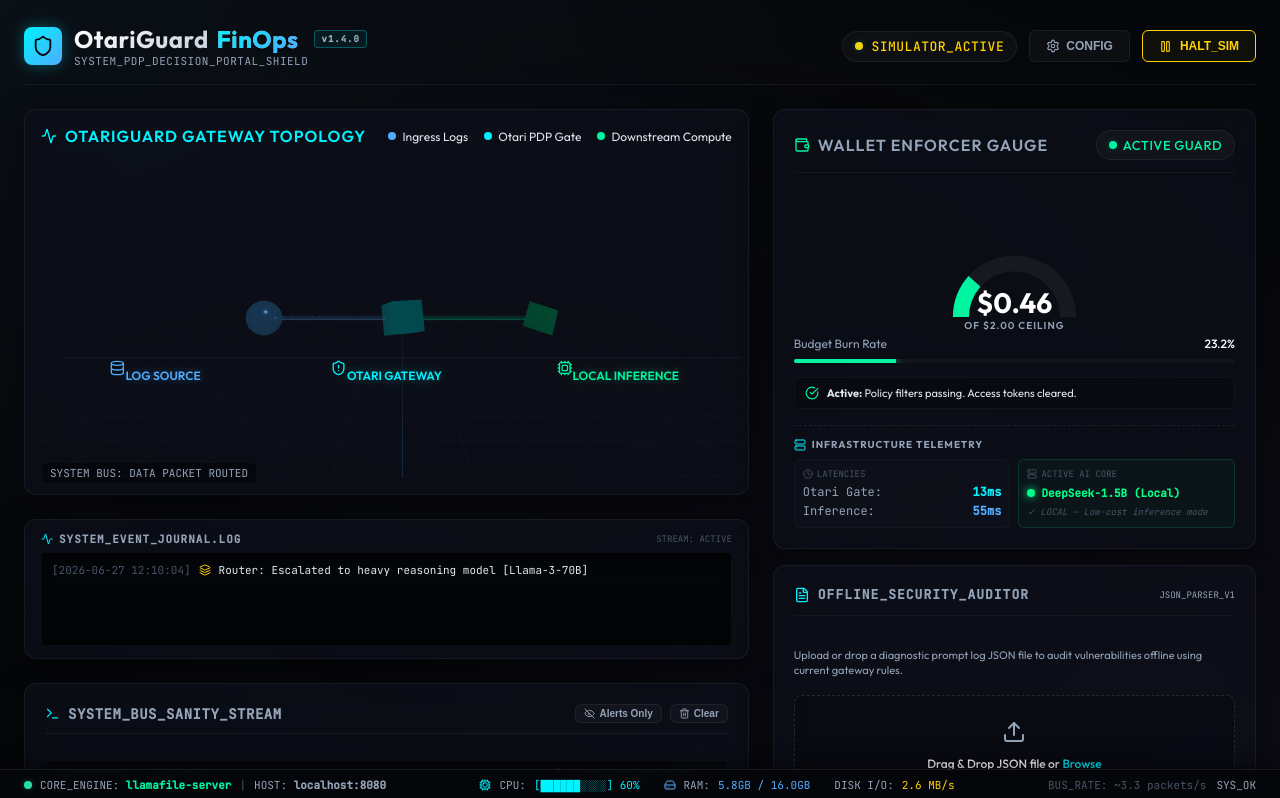
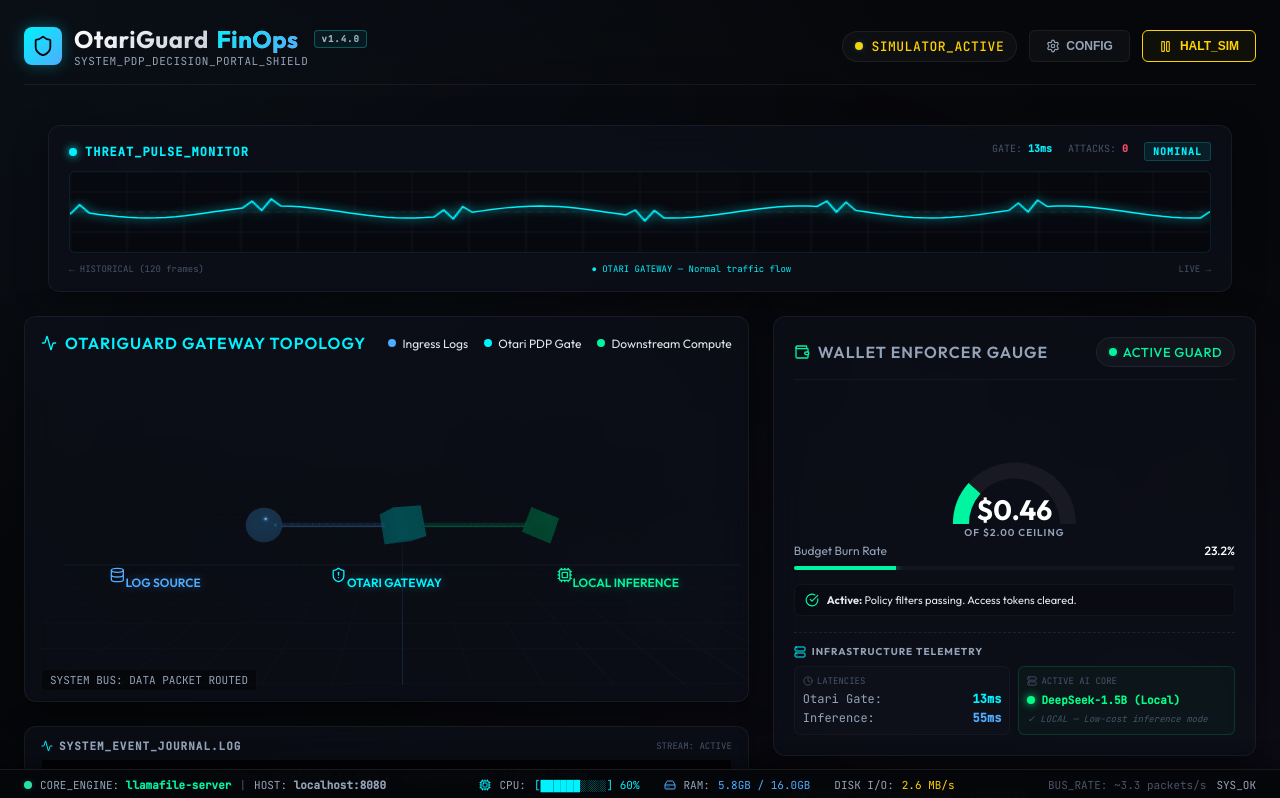
Before and after one commit to kunalhonde03/mozilla.ai, a React (Vite) app in the folder transparency_layer/: page / in a window 1280 px wide. Shown: the top 798 px of the page. Built offline with nearby package versions, Linux system fonts and the light colour scheme.

Commit message:
Integrate live ThreatPulse waveform visualizer

```diff
--- a/transparency_layer/src/App.jsx
+++ b/transparency_layer/src/App.jsx
@@ -6,6 +6,7 @@
 import TopologyVisualizer from './components/TopologyVisualizer';
 import EventsLog from './components/EventsLog';
 import LogAuditor from './components/LogAuditor';
+import ThreatPulse from './components/ThreatPulse';
 
 export default function App() {
   const [activeModel, setActiveModel] = useState('DeepSeek-1.5B (Local)');
@@ -212,6 +213,11 @@
         </div>
       )}
 
+      {/* Threat Pulse ECG wave visualizer */}
+      <div style={{ padding: '16px 24px 0 24px' }}>
+        <ThreatPulse />
+      </div>
+
       {/* DASHBOARD MODULES */}
       <main className="dashboard-grid">
         {/* Left Column (Topology + System Journal + Security Terminal Logs) */}
--- /dev/null
+++ b/transparency_layer/src/components/ThreatPulse.jsx
@@ -0,0 +1,196 @@
+import React, { useEffect, useRef, useState } from 'react';
+import socketService from '../services/socket';
+
+const WIDTH = 800;
+const HEIGHT = 80;
+const POINTS = 120;
+const NORMAL_AMP = 6;
+const ATTACK_AMP = 38;
+const ATTACK_COLOR = '#ff4d6d';
+const NORMAL_COLOR = '#00f2fe';
+
+function generateNormalPoint(i, t) {
+  const base = Math.sin(i * 0.18 + t * 0.05) * NORMAL_AMP;
+  const blip = i % 20 === 10 ? 12 : i % 20 === 11 ? -8 : i % 20 === 12 ? 14 : 0;
+  return HEIGHT / 2 - base - blip * 0.5;
+}
+
+export default function ThreatPulse() {
+  const canvasRef = useRef(null);
+  const stateRef = useRef({
+    points: Array(POINTS).fill(HEIGHT / 2),
+    attackMode: false,
+    attackDecay: 0,
+    t: 0,
+    totalAttacks: 0,
+  });
+  const [displayStats, setDisplayStats] = useState({ attacks: 0, status: 'NOMINAL', latency: 0 });
+
+  useEffect(() => {
+    const unsub = socketService.subscribe('logs', (log) => {
+      const s = stateRef.current;
+      if (log.blocked) {
+        s.attackMode = true;
+        s.attackDecay = 60;
+        s.totalAttacks++;
+        setDisplayStats(prev => ({ ...prev, attacks: s.totalAttacks, status: 'THREAT_DETECTED' }));
+      } else {
+        if (!s.attackMode) {
+          setDisplayStats(prev => ({ ...prev, status: 'NOMINAL' }));
+        }
+      }
+    });
+
+    const unsubStats = socketService.subscribe('stats', (data) => {
+      setDisplayStats(prev => ({ ...prev, latency: data.gateLatency || 0 }));
+    });
+
+    const canvas = canvasRef.current;
+    if (!canvas) return;
+    const ctx = canvas.getContext('2d');
+    let animId;
+
+    function draw() {
+      const s = stateRef.current;
+      s.t++;
+
+      if (s.attackMode && s.attackDecay > 0) {
+        s.attackDecay--;
+        if (s.attackDecay <= 0) {
+          s.attackMode = false;
+          setDisplayStats(prev => ({ ...prev, status: 'NOMINAL' }));
+        }
+      }
+
+      s.points.shift();
+
+      let newY;
+      if (s.attackMode) {
+        const spike = Math.sin(s.t * 0.8) * ATTACK_AMP * (s.attackDecay / 60);
+        const chaos = (Math.random() - 0.5) * ATTACK_AMP * 0.6 * (s.attackDecay / 60);
+        newY = HEIGHT / 2 - spike - chaos;
+      } else {
+        newY = generateNormalPoint(s.t, s.t);
+      }
+      s.points.push(newY);
+
+      ctx.clearRect(0, 0, WIDTH, HEIGHT);
+
+      if (s.attackMode) {
+        const grd = ctx.createLinearGradient(0, 0, 0, HEIGHT);
+        grd.addColorStop(0, `rgba(255,77,109,${0.06 * (s.attackDecay / 60)})`);
+        grd.addColorStop(1, 'transparent');
+        ctx.fillStyle = grd;
+        ctx.fillRect(0, 0, WIDTH, HEIGHT);
+      }
+
+      ctx.strokeStyle = 'rgba(255,255,255,0.04)';
+      ctx.lineWidth = 1;
+      for (let x = 0; x < WIDTH; x += 40) {
+        ctx.beginPath(); ctx.moveTo(x, 0); ctx.lineTo(x, HEIGHT); ctx.stroke();
+      }
+      for (let y = 0; y < HEIGHT; y += 20) {
+        ctx.beginPath(); ctx.moveTo(0, y); ctx.lineTo(WIDTH, y); ctx.stroke();
+      }
+
+      ctx.strokeStyle = 'rgba(255,255,255,0.06)';
+      ctx.setLineDash([4, 4]);
+      ctx.beginPath(); ctx.moveTo(0, HEIGHT / 2); ctx.lineTo(WIDTH, HEIGHT / 2); ctx.stroke();
+      ctx.setLineDash([]);
+
+      const color = s.attackMode ? ATTACK_COLOR : NORMAL_COLOR;
+      const stepX = WIDTH / (POINTS - 1);
+
+      ctx.shadowColor = color;
+      ctx.shadowBlur = s.attackMode ? 18 : 8;
+      ctx.strokeStyle = color;
+      ctx.lineWidth = s.attackMode ? 2.5 : 1.5;
+      ctx.beginPath();
+      s.points.forEach((y, i) => {
+        const x = i * stepX;
+        i === 0 ? ctx.moveTo(x, y) : ctx.lineTo(x, y);
+      });
+      ctx.stroke();
+      ctx.shadowBlur = 0;
+
+      const fillGrad = ctx.createLinearGradient(0, 0, 0, HEIGHT);
+      fillGrad.addColorStop(0, s.attackMode ? 'rgba(255,77,109,0.12)' : 'rgba(0,242,254,0.08)');
+      fillGrad.addColorStop(1, 'transparent');
+      ctx.fillStyle = fillGrad;
+      ctx.beginPath();
+      s.points.forEach((y, i) => {
+        const x = i * stepX;
+        i === 0 ? ctx.moveTo(x, y) : ctx.lineTo(x, y);
+      });
+      ctx.lineTo(WIDTH, HEIGHT);
+      ctx.lineTo(0, HEIGHT);
+      ctx.closePath();
+      ctx.fill();
+
+      animId = requestAnimationFrame(draw);
+    }
+
+    draw();
+    return () => {
+      cancelAnimationFrame(animId);
+      unsub();
+      unsubStats();
+    };
+  }, []);
+
+  const isAttack = displayStats.status !== 'NOMINAL';
+
+  return (
+    <div className="glass-panel" style={{ padding: '16px 20px', display: 'flex', flexDirection: 'column', gap: '10px' }}>
+      <div style={{ display: 'flex', justifyContent: 'space-between', alignItems: 'center' }}>
+        <div style={{ display: 'flex', alignItems: 'center', gap: '8px', fontFamily: 'var(--font-mono)', fontSize: '12px', fontWeight: '700', letterSpacing: '1px' }}>
+          <span style={{
+            width: '8px', height: '8px', borderRadius: '50%',
+            background: isAttack ? ATTACK_COLOR : NORMAL_COLOR,
+            boxShadow: isAttack ? `0 0 10px ${ATTACK_COLOR}` : `0 0 8px ${NORMAL_COLOR}`,
+            animation: 'pulse 0.8s ease-in-out infinite',
+            flexShrink: 0
+          }} />
+          <span style={{ color: isAttack ? ATTACK_COLOR : NORMAL_COLOR }}>
+            THREAT_PULSE_MONITOR
+          </span>
+        </div>
+        <div style={{ display: 'flex', gap: '16px', fontFamily: 'var(--font-mono)', fontSize: '10px' }}>
+          <span style={{ color: 'var(--text-muted)' }}>GATE: <strong style={{ color: 'var(--neon-cyan)' }}>{displayStats.latency}ms</strong></span>
+          <span style={{ color: 'var(--text-muted)' }}>ATTACKS: <strong style={{ color: ATTACK_COLOR }}>{displayStats.attacks}</strong></span>
+          <span style={{
+            padding: '2px 8px', borderRadius: '3px',
+            background: isAttack ? 'rgba(255,77,109,0.15)' : 'rgba(0,242,254,0.08)',
+            border: `1px solid ${isAttack ? 'rgba(255,77,109,0.4)' : 'rgba(0,242,254,0.2)'}`,
+            color: isAttack ? ATTACK_COLOR : NORMAL_COLOR,
+            fontWeight: '700', letterSpacing: '1px'
+          }}>
+            {displayStats.status}
+          </span>
+        </div>
+      </div>
+
+      <div style={{
+        borderRadius: '6px', overflow: 'hidden',
+        border: `1px solid ${isAttack ? 'rgba(255,77,109,0.2)' : 'rgba(0,242,254,0.1)'}`,
+        transition: 'border-color 0.4s',
+        background: 'rgba(0,0,0,0.3)'
+      }}>
+        <canvas
+          ref={canvasRef}
+          width={WIDTH}
+          height={HEIGHT}
+          style={{ width: '100%', height: `${HEIGHT}px`, display: 'block' }}
+        />
+      </div>
+
+      <div style={{ display: 'flex', justifyContent: 'space-between', fontFamily: 'var(--font-mono)', fontSize: '9px', color: 'var(--text-muted)' }}>
+        <span>← HISTORICAL (120 frames)</span>
+        <span style={{ color: isAttack ? ATTACK_COLOR : 'var(--neon-cyan)' }}>
+          {isAttack ? '⚠ INJECTION SPIKE DETECTED — Gateway intercepting' : '● OTARI GATEWAY — Normal traffic flow'}
+        </span>
+        <span>LIVE →</span>
+      </div>
+    </div>
+  );
+}
```
